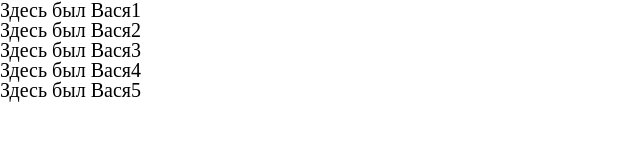
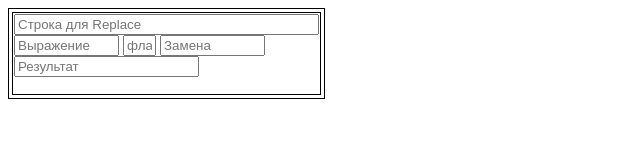
Before and after one commit to maximusWand/test_project, a plain HTML site: page index.html in a window 1280 px wide. Shown: the whole page, without its empty margins (0-640 px from the left). Drawn offline with Linux system fonts and the light colour scheme.

Commit message:
Ничего

```diff
--- a/index.html
+++ b/index.html
@@ -10,15 +10,18 @@
 </head>
 
 <body>
-
-    <div id="iddiv">
-        <p id="id_p1">Здесь был Вася1</p>
-        <p id="id_p2">Здесь был Вася2</p>
-        <p id="id_p3">Здесь был Вася3</p>
-        <p id="id_p4">Здесь был Вася4</p>
-        <p id="id_p5">Здесь был Вася5</p>
-    </div>
-
+    <table>
+        <tr>
+            <td>
+                <input type="text" size="35" placeholder="Строка для Replace" name="" id="str_temp" value=""><br>
+                <input type="text" size="10" placeholder="Выражение" name="" id="expression">
+                <input type="text" size="1" placeholder="флаг" name="" id="flag">
+                <input type="text" size="10" placeholder="Замена" name="" id="zamen"><br>
+                <input type="text" placeholder="Результат" name="" id="res"><br>
+                <p></p>
+            </td>
+        </tr>
+    </table>
 
 
     <script src="js/script.js"></script>
--- a/scss/style.scss
+++ b/scss/style.scss
@@ -1,18 +1,19 @@
-@import "_nullformat";
-
-body {
-   font-size: 20px;
-   div {
-      font-size: 10px;
-   }
-   table {
-      color: #f11;
-      a {
-         font-size: 10px;
-      }
-   }
+.hide_class {
+   display: none;
 }
 
-p {
-   font-size: 20px;
+span {
+   display: block;
 }
+
+table,
+tr,
+td {
+   margin: 0px;
+   border: 1px solid black;
+   padding: 1px;
+}
+
+.red {
+   background-color: red;
+}
```
Also changed, not shown: css/style.css.
